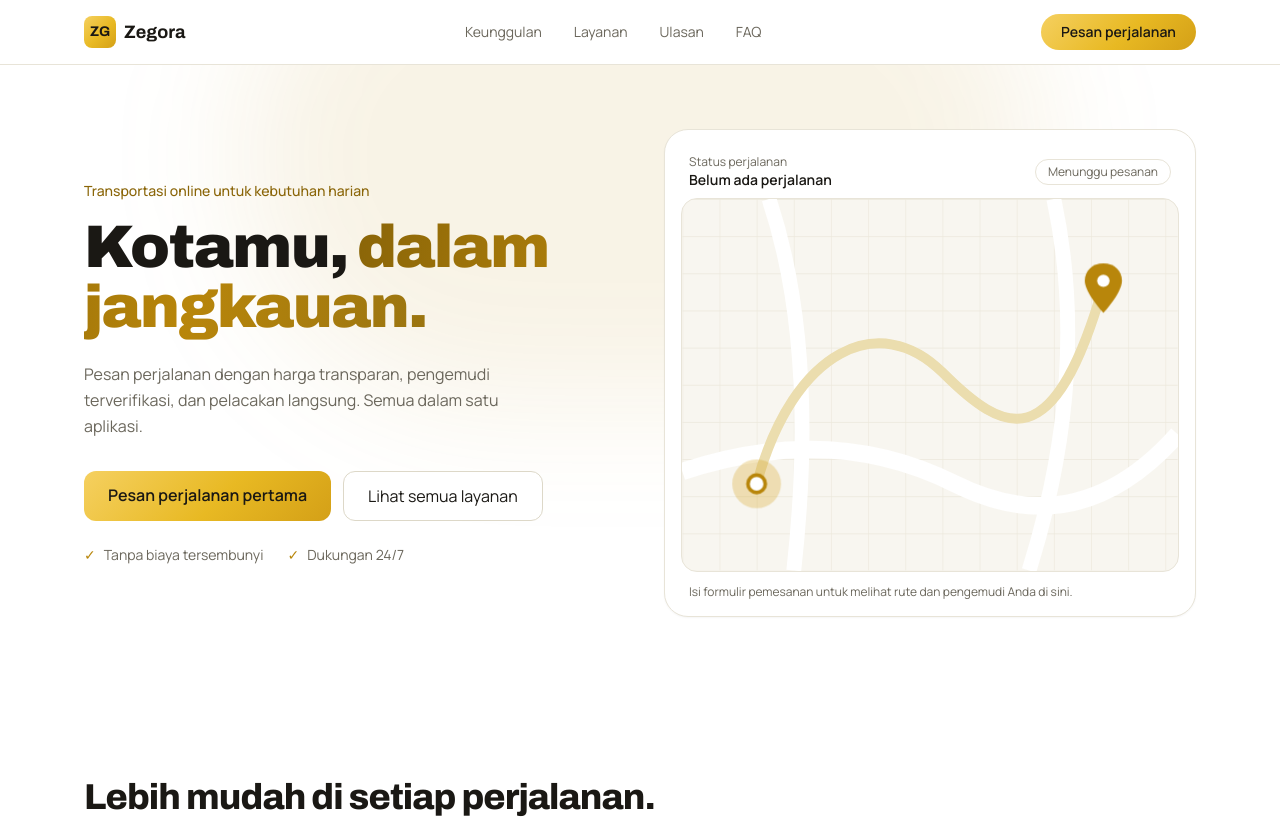
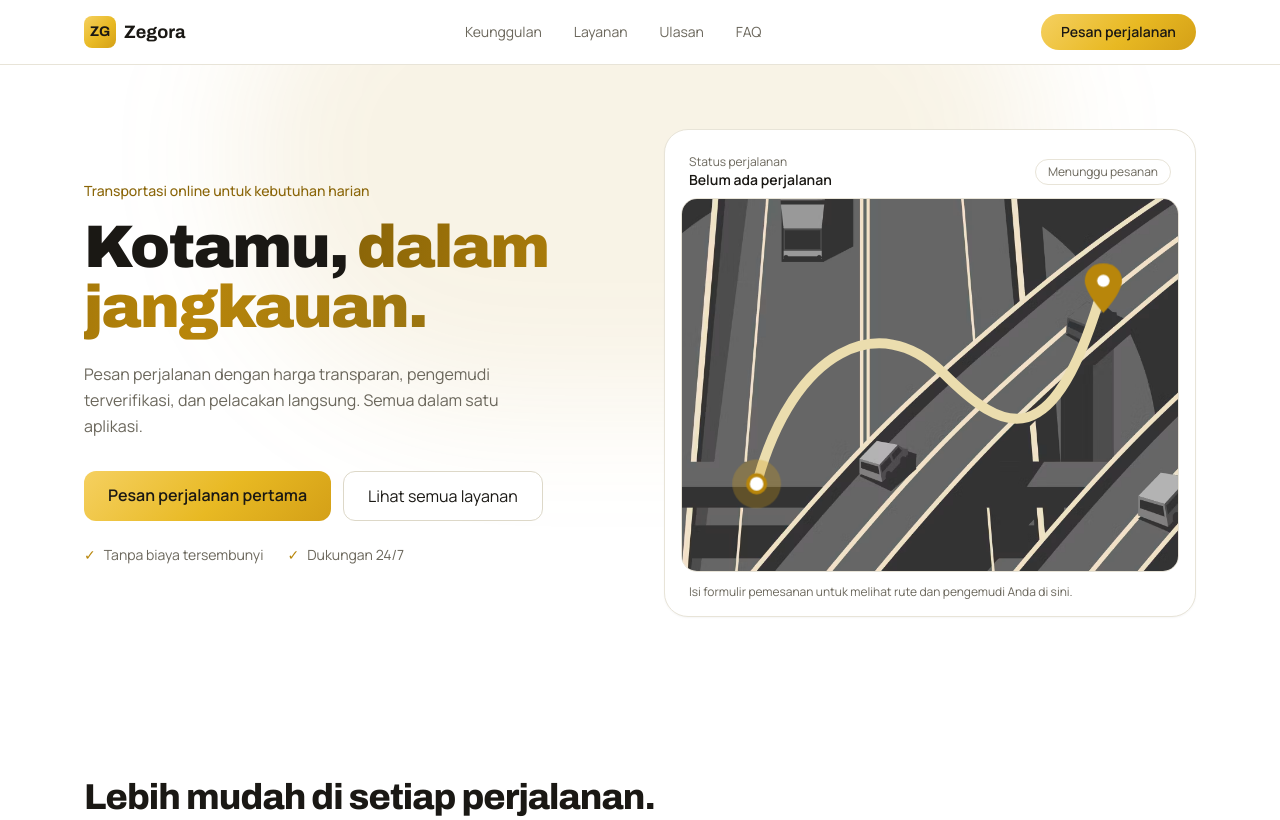
Before and after one commit to Ghozialgfr/zegora, a plain HTML site: page index.html in a window 1280 px wide. Shown: the top 820 px of the page. Drawn offline with nearby package versions, Linux system fonts and the light colour scheme.

Commit message:
tambahin foto

```diff
--- a/index.html
+++ b/index.html
@@ -146,9 +146,16 @@
             <div
               class="relative rounded-2xl bg-panel border border-line overflow-hidden aspect-[4/3]"
             >
+              <!-- Gambar latar peta -->
+              <img
+                src="img/hero-jalan.png"
+                alt=""
+                aria-hidden="true"
+                class="absolute inset-0 w-full h-full object-cover"
+              />
               <svg
                 viewBox="0 0 400 300"
-                class="w-full h-full"
+                class="relative w-full h-full"
                 role="img"
                 aria-label="Peta rute perjalanan dari titik jemput ke tujuan"
               >
@@ -171,25 +178,6 @@
                     <stop offset="1" stop-color="#e8b923" />
                   </linearGradient>
                 </defs>
-                <rect width="400" height="300" fill="url(#grid)" />
-                <path
-                  d="M0 220 Q120 180 220 230 T400 190"
-                  stroke="#ffffff"
-                  stroke-width="14"
-                  fill="none"
-                />
-                <path
-                  d="M70 0 Q110 120 90 300"
-                  stroke="#ffffff"
-                  stroke-width="12"
-                  fill="none"
-                />
-                <path
-                  d="M300 0 Q330 140 280 300"
-                  stroke="#ffffff"
-                  stroke-width="12"
-                  fill="none"
-                />
                 <!-- rute dasar (redup) -->
                 <path
                   id="route"
@@ -295,6 +283,7 @@
               </button>
             </div>
           </div>
+          <!-- penutup #tripCard -->
         </div>
       </section>
 
```
Also changed, not shown: img/hero-jalan.png (added).
